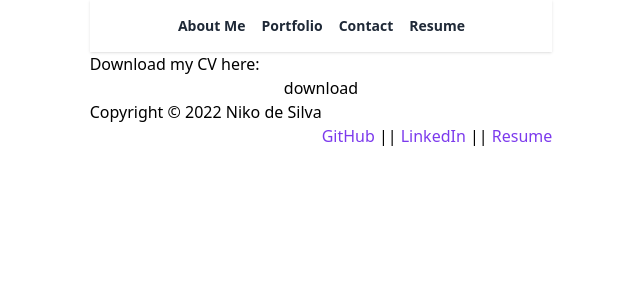
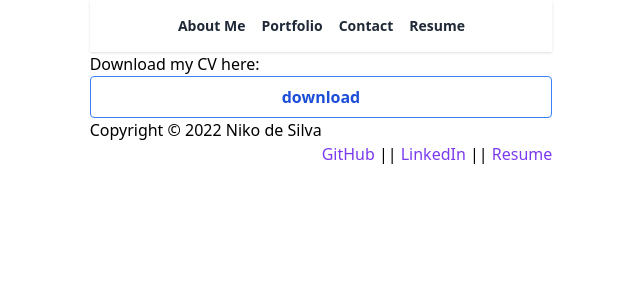
Before and after one commit to queenmcsteve/react-portfolio, a React (Create React App) app: page / in a window 1280 px wide. Both pictures are taken after a click on the button "Resume". Shown: the top 300 px of the page, without its empty margins (319-959 px from the left). Built offline with nearby package versions, Linux system fonts and the light colour scheme.

Commit message:
update resume page

```diff
--- a/src/components/Resume.js
+++ b/src/components/Resume.js
@@ -3,7 +3,12 @@
     <div className="flex flex-col justify-center">
       Download my CV here:
       <br />
-      <button>download</button>
+      <button
+        className="bg-transparent hover:bg-blue-500 text-blue-700 font-semibold hover:text-white py-2 px-4 border border-blue-500 hover:border-transparent rounded"
+        ahref="/NdS_CV_January2022.pdf"
+      >
+        download
+      </button>
     </div>
   );
 }
```
Also changed, not shown: 1 other file (tests, documents, lock files or other folders).
